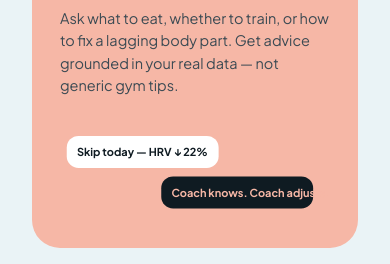
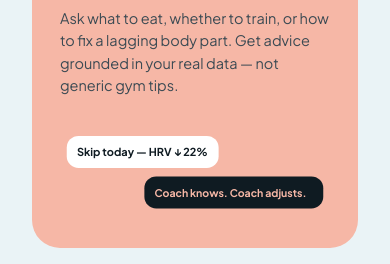
Before and after one commit to s21sharan/fitness-coach, a Next.js app: page / in a window 390 px wide. Shown: the part 3229-3493 px from the top of the page. Built offline with nearby package versions, Linux system fonts and the light colour scheme.

Commit message:
fix: correct deco tag placement, SVG text overflow, and wrapper overflow
- Reposition floating deco tags (72 BPM, Recovery) so they don't
  overlap with phone mockups on desktop
- Widen "Coach knows. Coach adjusts." SVG rect so text fits
- Add min-height and overflow-x hidden to landing wrapper

```diff
--- a/src/components/landing/landing-page.tsx
+++ b/src/components/landing/landing-page.tsx
@@ -411,8 +411,8 @@ function FeaturesSection() {
               <text x="20" y="44" fontSize="13" fontWeight="700" fill="#0F1B22">
                 Skip today — HRV ↓ 22%
               </text>
-              <rect x="120" y="68" rx="14" width="180" height="38" fill="#0F1B22" />
-              <text x="132" y="92" fontSize="13" fontWeight="700" fill="#F6B7A6">
+              <rect x="100" y="68" rx="14" width="212" height="38" fill="#0F1B22" />
+              <text x="112" y="92" fontSize="12.5" fontWeight="700" fill="#F6B7A6">
                 Coach knows. Coach adjusts.
               </text>
             </svg>
@@ -699,7 +699,7 @@ export default function LandingPage() {
   }, []);
 
   return (
-    <div style={{ fontFamily: "var(--font-jakarta), 'Plus Jakarta Sans', system-ui, sans-serif", background: "#EAF3F6" }}>
+    <div style={{ fontFamily: "var(--font-jakarta), 'Plus Jakarta Sans', system-ui, sans-serif", background: "#EAF3F6", minHeight: "100vh", overflowX: "hidden" as const }}>
       <NavBar />
       <HeroSection />
       <MarqueeSection />
--- a/src/components/landing/landing.css
+++ b/src/components/landing/landing.css
@@ -429,9 +429,14 @@ h1.landing-headline {
   display: flex; align-items: center; gap: 10px; z-index: 4;
 }
 .landing-deco svg { flex-shrink: 0; }
-.landing-deco-a { top: -14px; left: -30px; animation: landingBob 5s ease-in-out infinite; }
-.landing-deco-b { bottom: 30px; right: -40px; animation: landingBob 6s ease-in-out -1.5s infinite; }
-.landing-deco-c { top: 42%; left: -50px; animation: landingBob 5.5s ease-in-out -2.8s infinite; }
+.landing-deco-a { top: -20px; left: 50%; transform: translateX(-50%); animation: landingBob 5s ease-in-out infinite; }
+.landing-deco-b { bottom: 60px; right: -20px; animation: landingBob 6s ease-in-out -1.5s infinite; }
+.landing-deco-c { top: 50%; left: -30px; animation: landingBob 5.5s ease-in-out -2.8s infinite; }
+@media (min-width: 961px) {
+  .landing-deco-a { top: -20px; left: -60px; transform: none; }
+  .landing-deco-b { bottom: 80px; right: -50px; }
+  .landing-deco-c { top: 45%; left: -70px; }
+}
 .landing-deco-c.landing-tag-mint { background: var(--landing-mint); }
 .landing-deco-a.landing-tag-coral { background: var(--landing-coral); }
 .landing-deco-b.landing-tag-sky { background: var(--landing-sky); }
```
